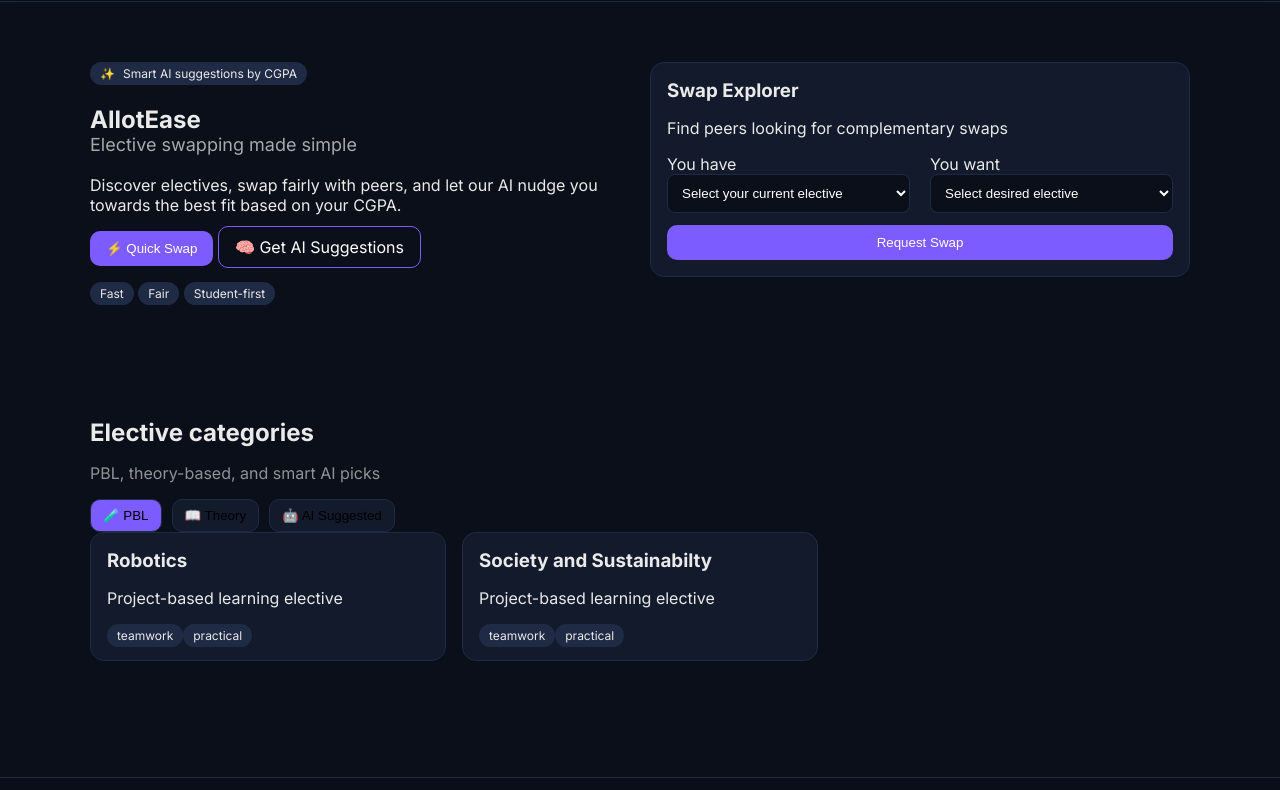
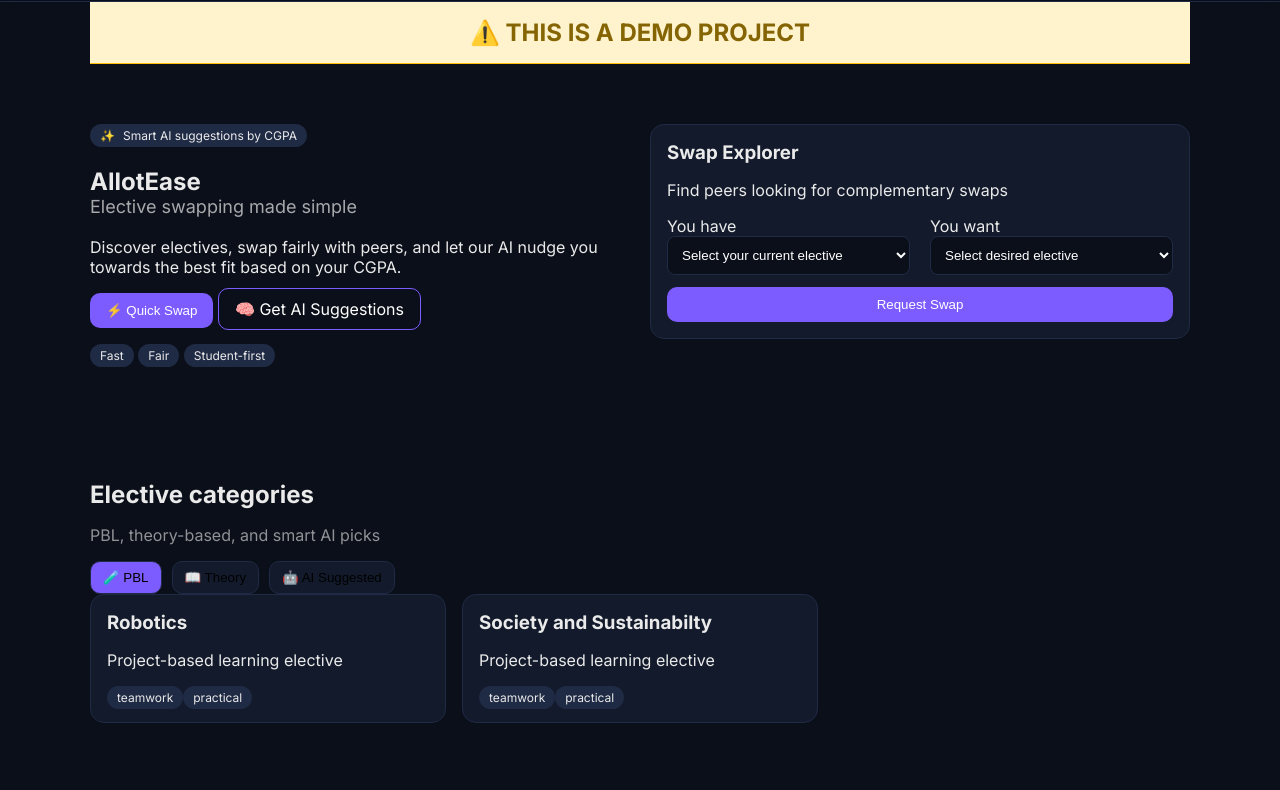
Before and after one commit to thisthatcodersam/allotease--a-smart-elective-allotment-system-, a plain HTML site: page index.html in a window 1280 px wide. Shown: the part 60-850 px from the top of the page. Drawn offline with Linux system fonts and the light colour scheme.

Commit message:
Add demo project notice heading to index.html

```diff
--- a/index.html
+++ b/index.html
@@ -30,6 +30,11 @@
     </header>
 
     <main>
+        <!-- Demo Notice -->
+        <section class="container" style="padding:16px 0;text-align:center;background:#fff3cd;border-bottom:1px solid #ffc107">
+            <h2 style="margin:0;color:#856404">⚠️ THIS IS A DEMO PROJECT</h2>
+        </section>
+
         <!-- Hero -->
         <section class="hero">
             <div class="container wrap">
```
